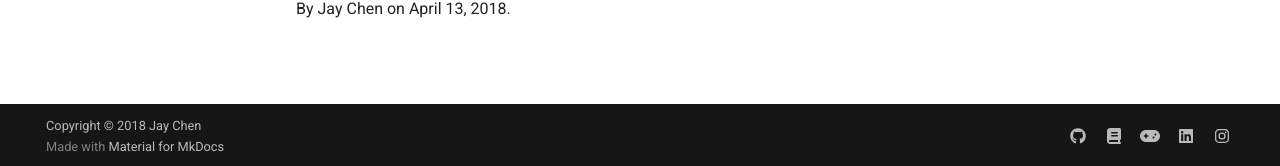
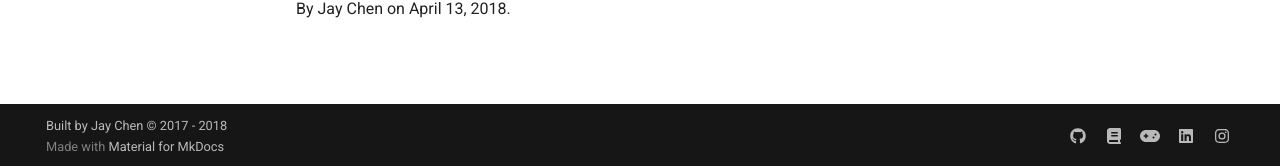
Before and after one commit to SaeedTaghavi/CS, an MkDocs documentation site: the page built from docs/index.md, in a window 1280 px wide. Shown: the part 731-897 px from the top of the page. Built offline with MkDocs 1.6.1 and Material for MkDocs 9.7.7, drawn with Linux system fonts in a browser that asks for light colours; comment, search, counter and statistics services are not loaded; old or Windows-style settings are respelled for this version of MkDocs.

Commit message:
update master

```diff
--- a/mkdocs.yml
+++ b/mkdocs.yml
@@ -9,7 +9,7 @@ repo_name: 'walkccc/OSnotes'
 repo_url: 'https://github.com/walkccc/OSnotes'
 
 # Copyright
-copyright: 'Copyright &copy; 2018 Jay Chen'
+copyright: 'Built by <a href="http://github.com/walkccc">Jay Chen</a> &copy; 2017 - 2018'
 
 # Configuration
 theme:
```
Also changed, not shown: site/404.html, site/Chap01/index.html, site/Chap02/index.html, site/Chap03/index.html, site/Chap04/index.html, site/index.html, site/sitemap.xml.
